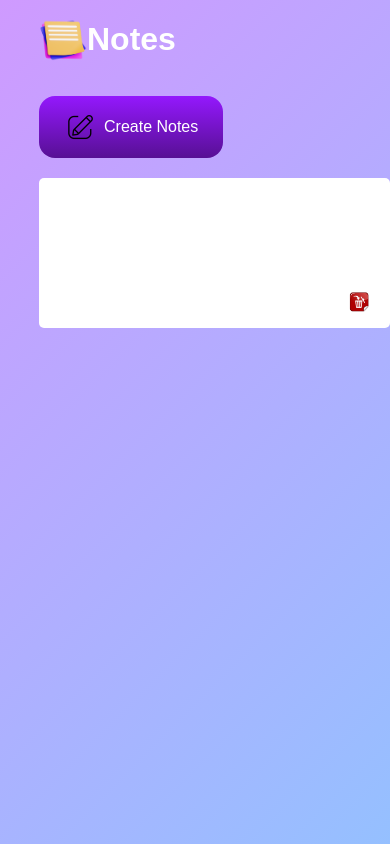
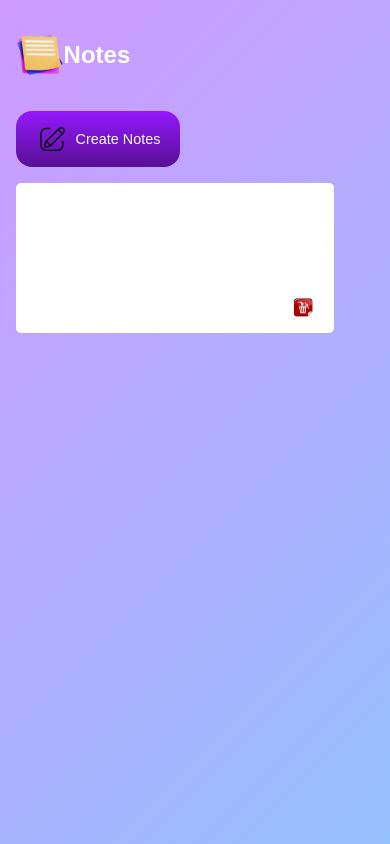
Before and after one commit to HashmiShah1/CreateNotes, a plain HTML site: page index.html in a window 390 px wide. Both pictures are taken after a click on the button "Create Notes". Drawn offline with Linux system fonts and the light colour scheme.

Commit message:
Update style.css

```diff
--- a/style.css
+++ b/style.css
@@ -1,11 +1,11 @@
-*{
+* {
     margin: 0;
     padding: 0;
     box-sizing: border-box;
     font-family: Arial, Helvetica, sans-serif;
 }
 
-.container{
+.container {
     width: 100%;
     min-height: 100vh;
     background: linear-gradient(135deg, #cf9aff, #95c0ff);
@@ -13,23 +13,22 @@
     padding: 4% 0% 0% 10%;
 }
 
-.container h1{
+.container h1 {
     display: flex;
     align-items: center;
     font-size: 2rem;
-    font-weight: 60px;
 }
 
-.container h1 img{
+.container h1 img {
     width: 3rem;
 }
 
-.container button img{
+.container button img {
     width: 2rem;
     margin-right: 8px;
 }
 
-.container button{
+.container button {
     display: flex;
     align-items: center;
     background: linear-gradient(#9418fd, #571094);
@@ -43,23 +42,49 @@
     cursor: pointer;
 }
 
-.input-box{
-    position: relative;
+.notes-container {
+    display: flex;
+    flex-wrap: wrap;
+    justify-content: flex-start; /* Changed to flex-start for better alignment */
+    gap: 20px; /* Added gap between notes for better spacing */
+}
+
+.input-box {
     width: 100%;
     max-width: 500px;
     min-height: 150px;
     background: #fff;
     color: #333;
     padding: 20px;
-    margin: 20px 0;
+    margin-bottom: 20px; /* Changed margin to bottom only for spacing */
     outline: none;
     border-radius: 5px;
+    position: relative;
 }
 
-.input-box img{
+.input-box img {
     width: 2rem;
     position: absolute;
     bottom: 15px;
     right: 15px;
     cursor: pointer;
 }
+
+@media (max-width: 768px) {
+    .container {
+        padding: 8% 4%;
+    }
+
+    .container h1 {
+        font-size: 1.5rem;
+    }
+
+    .container button {
+        font-size: 0.9rem;
+        padding: 12px 20px;
+    }
+
+    .input-box {
+        max-width: calc(100% - 40px); /* Adjusted max-width to fit screen better */
+    }
+}
```
